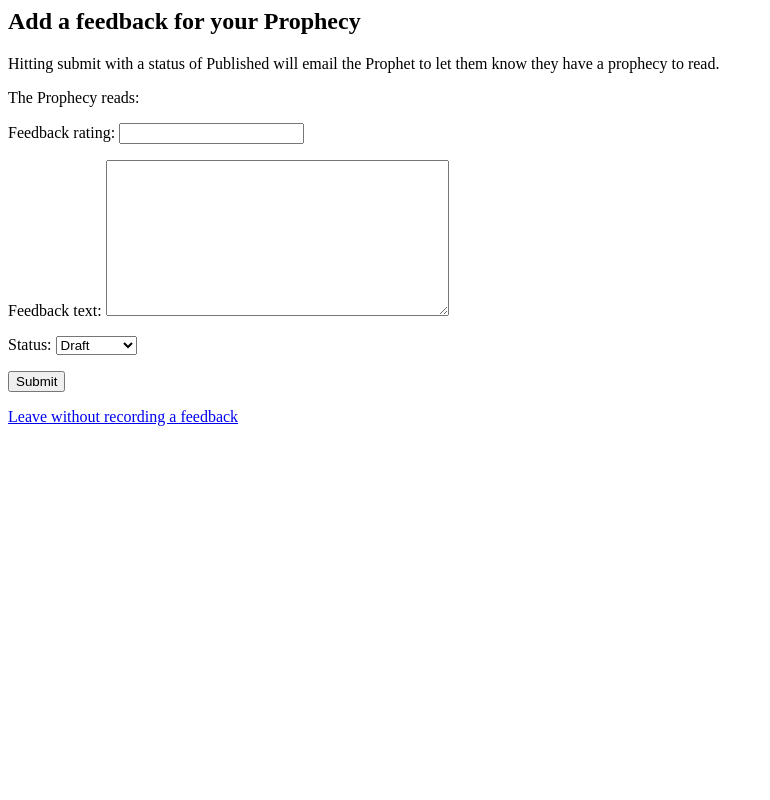
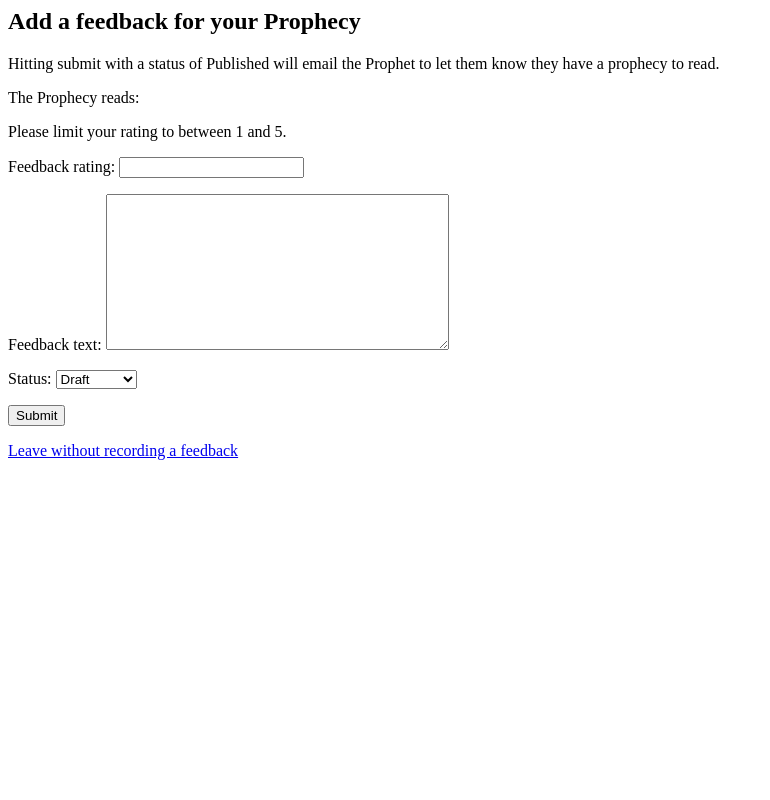
Before and after one commit to djotaku/prophecypracticum_django, a Django app: template prophecypracticum/practicumweb/templates/practicum/create_feedback.html in a window 1280 px wide. Shown: the whole page, without its empty margins (0-770 px from the left). Run offline with Django 3.2, Linux system fonts and the light colour scheme; the template is opened without the code that fills it: values that come from a table or form of the project are taken from there, others are empty.

Commit message:
close #2

```diff
--- a/prophecypracticum/practicumweb/templates/practicum/create_feedback.html
+++ b/prophecypracticum/practicumweb/templates/practicum/create_feedback.html
@@ -8,7 +8,9 @@
 
 <p>The Prophecy reads:</p>
 <p>{{ prophecy.prophecy_text }}</p>
-<form action ='.' method="post">
+    Please limit your rating to between 1 and 5.
+
+    <form action ='.' method="post">
     {{ feedback_form.as_p}}
     {% csrf_token %}
     <p><input type="submit" value="Submit"></p>
```
